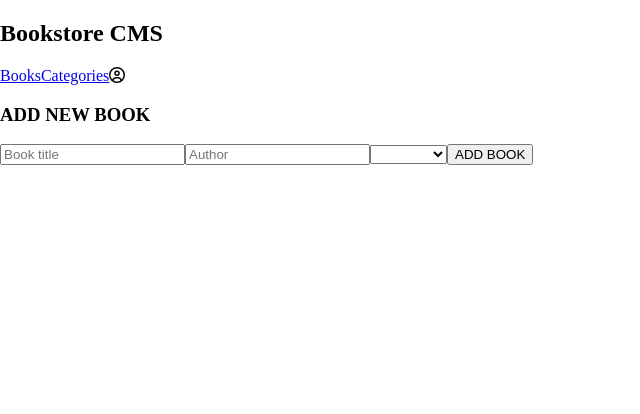
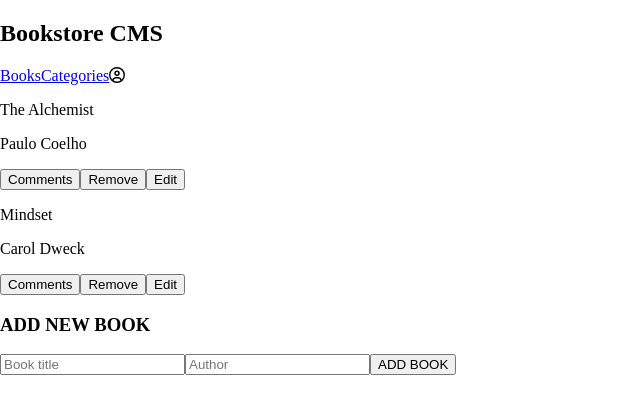
Before and after one commit to dlwub/book-store, a React (Create React App) app: page / in a window 1280 px wide. Shown: the top 414 px of the page, without its empty margins (0-640 px from the left). Built offline with nearby package versions, Linux system fonts and the light colour scheme.

Commit message:
Use Redux in React components

```diff
--- a/package.json
+++ b/package.json
@@ -20,6 +20,7 @@
     "react-router-dom": "^6.4.1",
     "react-scripts": "5.0.1",
     "redux": "^4.2.0",
+    "uuid": "^9.0.0",
     "web-vitals": "^2.1.4"
   },
   "scripts": {
--- a/src/components/Book.js
+++ b/src/components/Book.js
@@ -1,16 +1,19 @@
 import React from 'react';
 import PropTypes from 'prop-types';
+import { useDispatch } from 'react-redux';
+import { bookRemoved } from '../redux/books/books';
 
 const Book = (props) => {
-  const { title, author, category } = props;
+  const { id, title, author } = props;
+  const dispatch = useDispatch();
+
   return (
     <>
-      <p>{category}</p>
       <p>{title}</p>
       <p>{author}</p>
       <div className="btns-container">
         <button type="button" className="comment-btn">Comments</button>
-        <button type="button" className="remove-btn">Remove</button>
+        <button type="button" onClick={() => dispatch(bookRemoved(id))} className="remove-btn">Remove</button>
         <button type="button" className="edit-btn">Edit</button>
       </div>
     </>
@@ -18,9 +21,9 @@ const Book = (props) => {
 };
 
 Book.propTypes = {
+  id: PropTypes.string.isRequired,
   title: PropTypes.string.isRequired,
   author: PropTypes.string.isRequired,
-  category: PropTypes.string.isRequired,
 };
 
 export default Book;
--- a/src/components/BookForm.js
+++ b/src/components/BookForm.js
@@ -1,29 +1,41 @@
 import React from 'react';
+import { useDispatch } from 'react-redux';
+import { v4 as uuidv4 } from 'uuid';
+import { bookAdded } from '../redux/books/books';
 
 function BookForm() {
+  const dispatch = useDispatch();
+  const handleClick = (e) => {
+    e.preventDefault();
+    const id = uuidv4();
+    const title = document.querySelector('.title').value;
+    const author = document.querySelector('.author').value;
+    dispatch(bookAdded({ id, title, author }));
+  };
+
   return (
     <>
       <h3>ADD NEW BOOK</h3>
-      <form className="book-form">
+      <form
+        type="submit"
+        value="ADD BOOK"
+      >
         <input
           type="text"
           placeholder="Book title"
-          name="titleInput"
-          required
+          className="title"
         />
         <input
           type="text"
           placeholder="Author"
-          name="authorInput"
-          required
+          className="author"
         />
-        <select
-          id="category"
-          name="selectForm"
+        <button
+          type="submit"
+          onClick={handleClick}
         >
-          <option value="" disabled hidden>Category</option>
-        </select>
-        <input type="submit" value="ADD BOOK" className="add-btn" />
+          ADD BOOK
+        </button>
       </form>
     </>
   );
--- a/src/components/Books.js
+++ b/src/components/Books.js
@@ -1,9 +1,11 @@
 import React from 'react';
 import BookForm from './BookForm';
+import BookList from '../redux/BookList';
 
 const Books = () => (
   <>
     <div className="booksList" />
+    <BookList />
     <BookForm />
   </>
 );
--- a/src/components/Categories.js
+++ b/src/components/Categories.js
@@ -1,7 +1,12 @@
 import React from 'react';
+import { useDispatch } from 'react-redux';
+import { checkStatus } from '../redux/categories/categories';
 
-const Categories = () => (
-  <button type="button">Check Status</button>
-);
+function Categories() {
+  const dispatch = useDispatch();
+  return (
+    <button type="button" onClick={() => dispatch(checkStatus)}>Check Status</button>
+  );
+}
 
 export default Categories;
--- a/src/index.js
+++ b/src/index.js
@@ -2,11 +2,15 @@ import React from 'react';
 import ReactDOM from 'react-dom/client';
 import { BrowserRouter as Router } from 'react-router-dom';
 import './index.css';
+import { Provider } from 'react-redux';
+import store from './redux/configureStore';
 import App from './App';
 
 const root = ReactDOM.createRoot(document.getElementById('root'));
 root.render(
   <Router>
-    <App />
+    <Provider store={store}>
+      <App />
+    </Provider>
   </Router>,
 );
--- /dev/null
+++ b/src/redux/BookList.js
@@ -0,0 +1,14 @@
+import React from 'react';
+import { useSelector } from 'react-redux';
+import Book from '../components/Book';
+
+function BookList() {
+  const books = useSelector((state) => state.books);
+  const displayBooks = books.map((book) => (
+    <Book key={book.id} id={book.id} title={book.title} author={book.author} />
+  ));
+  return (
+    <div>{ displayBooks }</div>
+  );
+}
+export default BookList;
--- a/src/redux/books/books.js
+++ b/src/redux/books/books.js
@@ -1,32 +1,42 @@
 import { createStore } from 'redux';
+import { v4 as uuidv4 } from 'uuid';
 
-const BookRemoved = 'books/books/Book_Removed';
-const BookAdded = 'books/books/Book_Added';
-
-const lastId = 0;
-function booksReducer(state = [], action) {
+function booksReducer(state =
+[
+  {
+    id: uuidv4(),
+    title: 'The Alchemist',
+    author: 'Paulo Coelho',
+  },
+  {
+    id: uuidv4(),
+    title: 'Mindset',
+    author: 'Carol Dweck',
+  },
+],
+action) {
   switch (action.type) {
-    case BookAdded:
+    case 'book_added':
       return [...state,
         {
-          id: lastId + 1,
-          title: action.payload.tilte,
+          id: action.payload.id,
+          title: action.payload.title,
           author: action.payload.author,
-          category: action.payload.category,
         },
       ];
-    case BookRemoved:
-      return state.filter((book) => book.id !== action.payload.id);
+    case 'book_removed':
+      return state.filter((book) => book.id !== action.payload);
     default:
       return state;
   }
 }
 
-const bookAdded = (payload) => ({ type: BookAdded, payload });
+const bookAdded = (payload) => ({ type: 'book_added', payload });
 
-const bookRemoved = (id) => ({ type: BookRemoved, payload: id });
+const bookRemoved = (id) => ({ type: 'book_removed', payload: id });
 
 const store = createStore(booksReducer);
-store.dispatch(bookAdded);
 
-export { booksReducer, bookAdded, bookRemoved };
+export {
+  booksReducer, bookAdded, bookRemoved, store,
+};
--- a/src/redux/categories/categories.js
+++ b/src/redux/categories/categories.js
@@ -1,20 +1,16 @@
 import { createStore } from 'redux';
 
-const CheckStatus = 'categories/categories/Check_Status';
-
 function categoriesReducer(state = [], action) {
-  if (action.type === CheckStatus) {
+  if (action.type === 'check_status') {
     return 'Under construction';
   }
   return state;
 }
 
-const checkStatus = (title) => ({
-  type: CheckStatus,
-  payload: title,
+const checkStatus = () => ({
+  type: 'check_status',
 });
 
 const store = createStore(categoriesReducer);
-store.dispatch(CheckStatus);
 
-export { categoriesReducer, checkStatus };
+export { categoriesReducer, checkStatus, store };
--- a/src/redux/configureStore.js
+++ b/src/redux/configureStore.js
@@ -1,12 +1,12 @@
-import { configureStore, combineReducers } from '@reduxjs/toolkit';
-import booksReducer from './books/books';
-import categoriesReducer from './categories/categories';
+import { configureStore } from '@reduxjs/toolkit';
+import { booksReducer } from './books/books';
+import { categoriesReducer } from './categories/categories';
 
-const rootReducer = combineReducers({
-  books: booksReducer,
-  categories: categoriesReducer,
+const store = configureStore({
+  reducer: {
+    books: booksReducer,
+    categories: categoriesReducer,
+  },
 });
 
-const store = configureStore(rootReducer);
-
-export { rootReducer, store };
+export default store;
```
Also changed, not shown: 1 other file (tests, documents, lock files or other folders).
